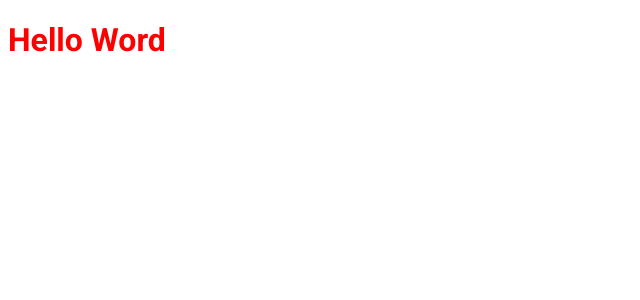
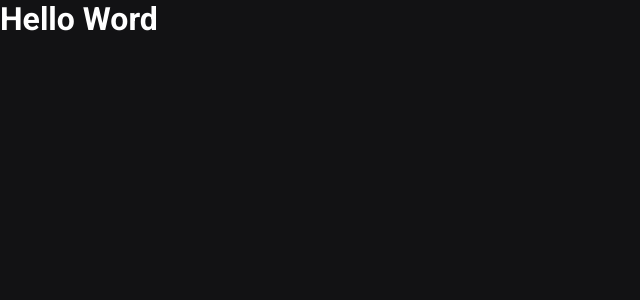
Before and after one commit to Gugusta/GNews, a Next.js app: page / in a window 1280 px wide. Shown: the top 300 px of the page, without its empty margins (0-640 px from the left). Built offline with nearby package versions, Linux system fonts and the light colour scheme.

Commit message:
feat: Updating Global Styles

```diff
--- a/src/pages/_app.tsx
+++ b/src/pages/_app.tsx
@@ -1,4 +1,5 @@
 import { AppProps } from "next/app";
+import "../styles/global.scss";
 
 function MyApp({ Component, pageProps }: AppProps) {
   return <Component {...pageProps} />;
--- a/src/pages/index.tsx
+++ b/src/pages/index.tsx
@@ -1,4 +1,3 @@
-import styles from "../styles/home.module.scss";
 import Head from "next/head";
 
 export default function Home() {
@@ -7,7 +6,7 @@
       <Head>
         <title> Início | G News </title>
       </Head>
-      <h1 className={styles.title}>Hello Word</h1>
+      <h1>Hello Word</h1>
     </>
   );
 }
--- /dev/null
+++ b/src/styles/global.scss
@@ -0,0 +1,50 @@
+* {
+  margin: 0;
+  padding: 0;
+  box-sizing: border-box;
+}
+
+:root {
+  --white: #ffffff;
+
+  --gray-100: #e1e1e6;
+  --gray-300: #a8a8b3;
+  --gray-900: #121214;
+
+  --cyan-500: #61dafb;
+  --yellow-500: #eba417;
+}
+
+@media (max-width: 1080px) {
+  html {
+    font-size: 93.75%;
+  }
+}
+
+@media (max-width: 720px) {
+  html {
+    font-size: 87.5%;
+  }
+}
+
+body {
+  color: var(--white);
+  background: var(--gray-900);
+}
+
+body,
+input,
+textarea,
+select,
+button {
+  font: 400 1rem "Roboto", sans-serif;
+}
+
+button {
+  cursor: pointer;
+}
+
+a {
+  color: inherit;
+  text-decoration: none;
+}
--- a/src/styles/home.module.scss
+++ /dev/null
@@ -1,4 +0,0 @@
-.title {
-  font-family: Roboto, "sans-serif";
-  color: red;
-}
```
